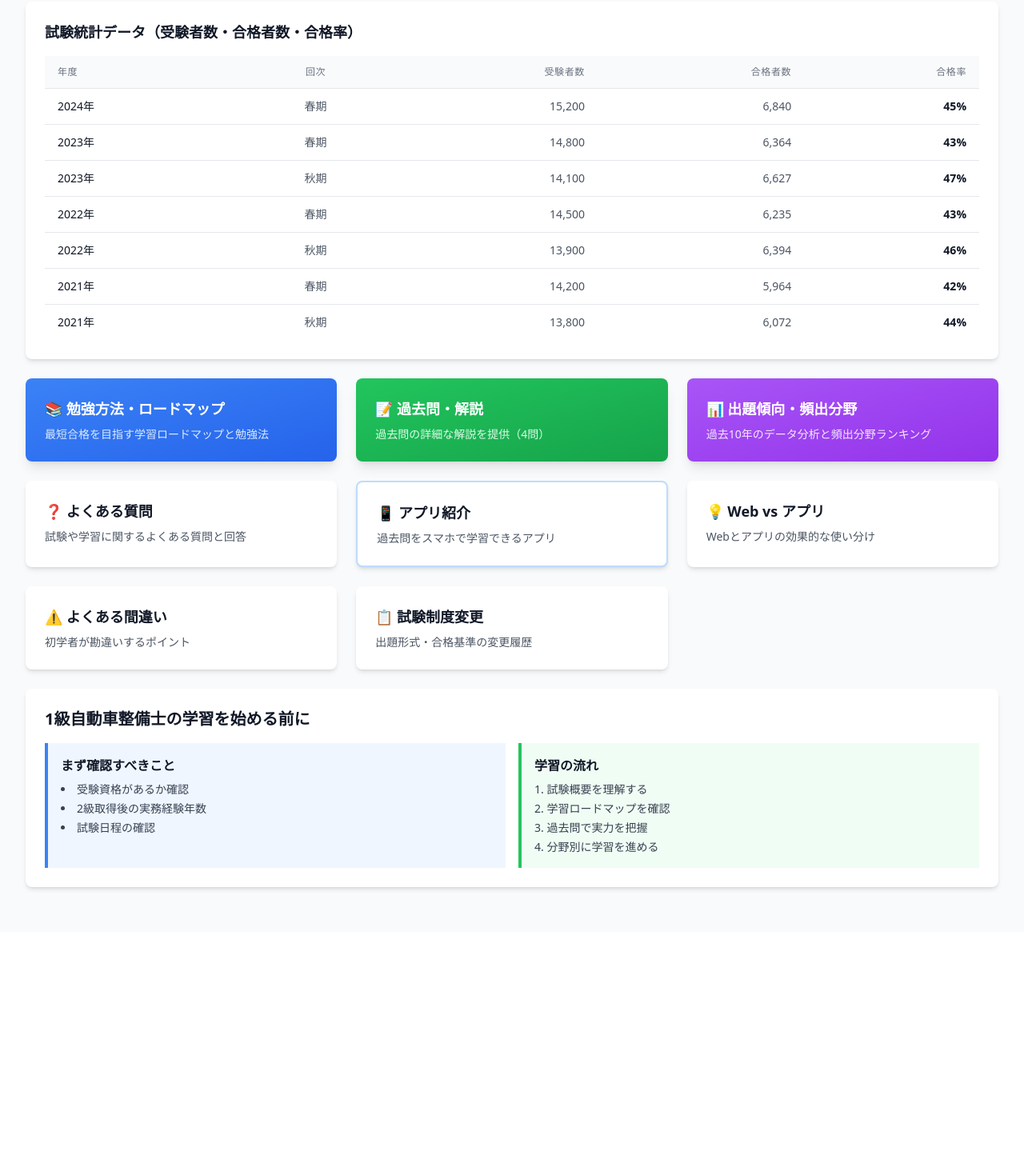
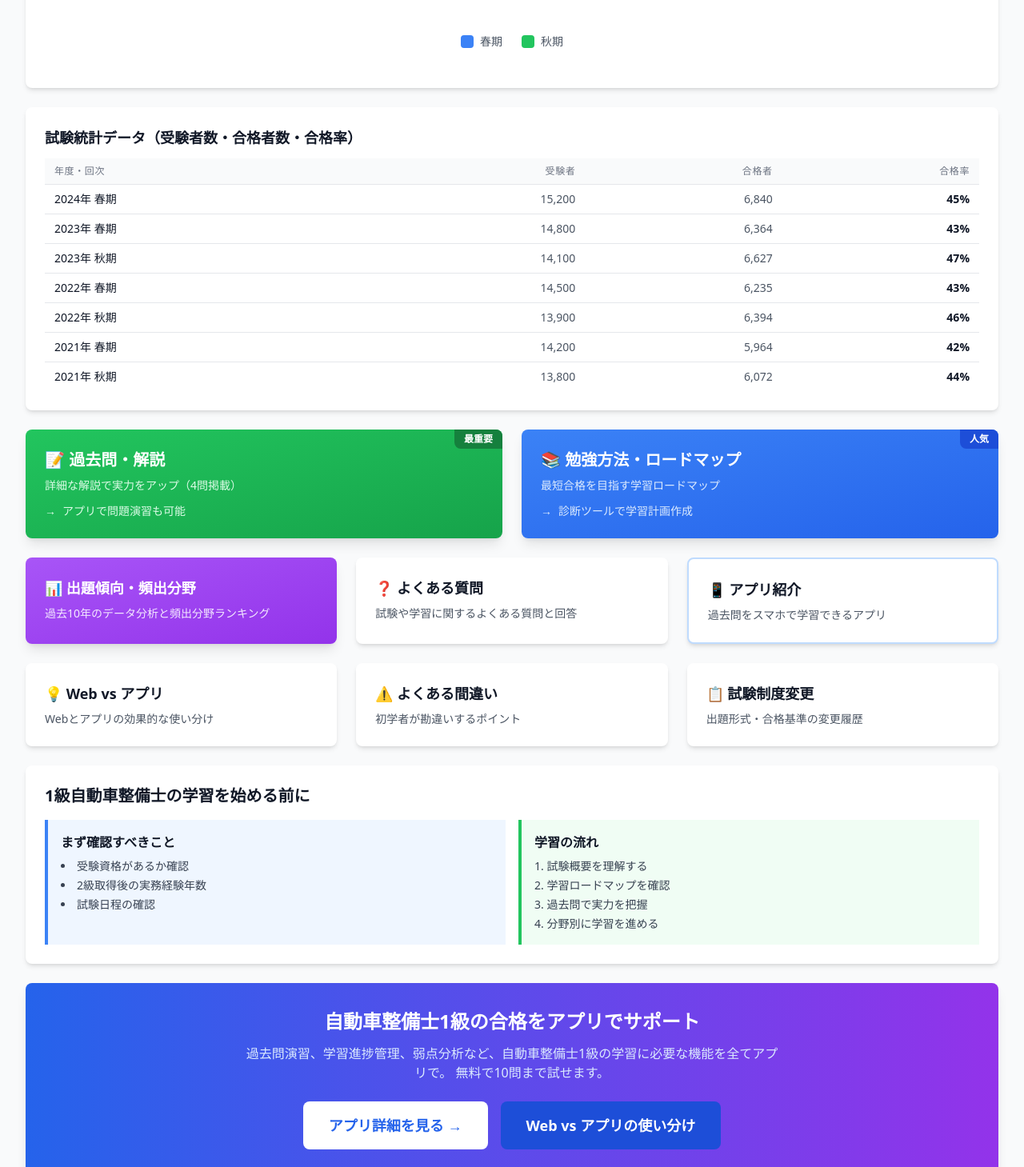
Before and after one commit to tatsu0329/licenseBlog, a Next.js app: page /certs/auto-mechanic-1 in a window 1280 px wide. Shown: the part 890-2349 px from the top of the page at 80% size. Before the commit the page ends 2055 px from the top, so only its background shows below. Built offline with nearby package versions, Linux system fonts and the light colour scheme.

Commit message:
fix: ○○を修正

```diff
--- a/app/certs/[certSlug]/diagnosis/page.tsx
+++ b/app/certs/[certSlug]/diagnosis/page.tsx
@@ -62,7 +62,7 @@ export default function DiagnosisPage() {
           <div>
             {activeTab === "study-time" && <StudyTimeDiagnosis />}
             {activeTab === "pass-possibility" && <PassPossibilityCheck />}
-            {activeTab === "weak-area" && <WeakAreaDiagnosis />}
+            {activeTab === "weak-area" && <WeakAreaDiagnosis certSlug={certSlug} />}
           </div>
         </div>
 
@@ -276,7 +276,7 @@ function PassPossibilityCheck() {
 }
 
 // 苦手分野診断
-function WeakAreaDiagnosis() {
+function WeakAreaDiagnosis({ certSlug }: { certSlug: string }) {
   return (
     <div>
       <h2 className="text-lg font-semibold text-gray-900 mb-4">
--- a/app/certs/[certSlug]/kakomon/page.tsx
+++ b/app/certs/[certSlug]/kakomon/page.tsx
@@ -64,6 +64,26 @@ export default async function KakomonPage({
       </header>
 
       <main className="max-w-7xl mx-auto px-4 sm:px-6 lg:px-8 py-8">
+        {/* アプリCTA（過去問ページのヘッダー下） */}
+        <div className="bg-gradient-to-r from-green-500 to-blue-500 rounded-lg shadow-lg p-4 md:p-6 mb-6 text-white">
+          <div className="flex flex-col sm:flex-row items-center justify-between gap-4">
+            <div>
+              <h2 className="text-lg md:text-xl font-bold mb-2">
+                📱 過去問をアプリで効率的に学習
+              </h2>
+              <p className="text-green-100 text-sm">
+                スキマ時間で繰り返し解ける。学習進捗・弱点も自動記録
+              </p>
+            </div>
+            <Link
+              href={`/certs/${cert.slug}/app`}
+              className="px-6 py-3 bg-white text-green-600 rounded-lg hover:bg-green-50 transition-colors font-semibold whitespace-nowrap"
+            >
+              アプリを見る →
+            </Link>
+          </div>
+        </div>
+
         {/* フィルター */}
         <section className="bg-white rounded-lg shadow-md p-6 mb-6">
           <h2 className="text-lg font-semibold text-gray-900 mb-4">
@@ -221,6 +241,25 @@ export default async function KakomonPage({
             </ul>
           )}
         </div>
+
+        {/* アプリCTA（過去問一覧の最後） */}
+        {questions.length > 0 && (
+          <div className="bg-gradient-to-r from-blue-500 to-green-500 rounded-lg shadow-lg p-6 mt-6 text-white text-center">
+            <h3 className="text-xl font-bold mb-2">
+              📱 過去問をアプリで効率的に学習
+            </h3>
+            <p className="text-blue-100 mb-4 max-w-2xl mx-auto">
+              スキマ時間で繰り返し解ける。学習進捗や弱点を自動で分析。
+              無料で10問まで試せます。
+            </p>
+            <Link
+              href={`/certs/${cert.slug}/app`}
+              className="inline-block px-8 py-3 bg-white text-blue-600 rounded-lg hover:bg-blue-50 transition-colors font-bold text-lg"
+            >
+              アプリ詳細を見る →
+            </Link>
+          </div>
+        )}
       </main>
     </div>
   );
--- a/app/certs/[certSlug]/page.tsx
+++ b/app/certs/[certSlug]/page.tsx
@@ -41,6 +41,26 @@ export default async function CertPage({
       </header>
 
       <main className="max-w-7xl mx-auto px-4 sm:px-6 lg:px-8 py-8">
+        {/* アプリCTA（最初のCTA - 中） */}
+        <div className="bg-gradient-to-r from-blue-500 to-green-500 rounded-lg shadow-lg p-4 md:p-6 mb-6 text-white">
+          <div className="flex flex-col md:flex-row items-center justify-between gap-4">
+            <div className="flex-1">
+              <h2 className="text-lg md:text-xl font-bold mb-2">
+                📱 {cert.shortName}の過去問をスマホで解く
+              </h2>
+              <p className="text-blue-100 text-sm md:text-base">
+                通勤・通学中にスキマ時間で学習。無料で10問まで試せます
+              </p>
+            </div>
+            <Link
+              href={`/certs/${cert.slug}/app`}
+              className="px-6 py-3 bg-white text-blue-600 rounded-lg hover:bg-blue-50 transition-colors font-semibold whitespace-nowrap"
+            >
+              アプリを見る →
+            </Link>
+          </div>
+        </div>
+
         {/* 試験概要（クイックビュー） */}
         <div className="bg-white rounded-lg shadow-md p-6 mb-6">
           <h2 className="text-xl font-semibold text-gray-900 mb-4">
@@ -103,32 +123,52 @@ export default async function CertPage({
           </div>
         )}
 
-        {/* クイックアクセスセクション */}
-        <div className="grid grid-cols-1 md:grid-cols-2 lg:grid-cols-3 gap-6 mb-6">
+        {/* メインコンテンツ（高需要×高収益を優先） */}
+        <div className="grid grid-cols-1 md:grid-cols-2 gap-6 mb-6">
+          {/* 過去問（最優先：高需要×高収益） */}
+          <Link
+            href={`/certs/${cert.slug}/kakomon`}
+            className="bg-gradient-to-br from-green-500 to-green-600 rounded-lg shadow-lg p-6 hover:shadow-xl transition-shadow text-white relative overflow-hidden"
+          >
+            <div className="absolute top-0 right-0 bg-green-700 text-white px-3 py-1 rounded-bl-lg text-xs font-semibold">
+              最重要
+            </div>
+            <h3 className="text-xl font-semibold mb-2 flex items-center gap-2">
+              📝 過去問・解説
+            </h3>
+            <p className="text-green-100 text-sm mb-3">
+              詳細な解説で実力をアップ
+              {questions.length > 0 && `（${questions.length}問掲載）`}
+            </p>
+            <div className="flex items-center gap-2 text-green-100 text-sm">
+              <span>→</span>
+              <span>アプリで問題演習も可能</span>
+            </div>
+          </Link>
+
+          {/* 勉強ロードマップ（高需要×高収益） */}
           <Link
             href={`/certs/${cert.slug}/study`}
-            className="bg-gradient-to-br from-blue-500 to-blue-600 rounded-lg shadow-lg p-6 hover:shadow-xl transition-shadow text-white"
+            className="bg-gradient-to-br from-blue-500 to-blue-600 rounded-lg shadow-lg p-6 hover:shadow-xl transition-shadow text-white relative overflow-hidden"
           >
-            <h3 className="text-lg font-semibold mb-2 flex items-center gap-2">
+            <div className="absolute top-0 right-0 bg-blue-700 text-white px-3 py-1 rounded-bl-lg text-xs font-semibold">
+              人気
+            </div>
+            <h3 className="text-xl font-semibold mb-2 flex items-center gap-2">
               📚 勉強方法・ロードマップ
             </h3>
-            <p className="text-blue-100 text-sm">
-              最短合格を目指す学習ロードマップと勉強法
+            <p className="text-blue-100 text-sm mb-3">
+              最短合格を目指す学習ロードマップ
             </p>
+            <div className="flex items-center gap-2 text-blue-100 text-sm">
+              <span>→</span>
+              <span>診断ツールで学習計画作成</span>
+            </div>
           </Link>
+        </div>
 
-          <Link
-            href={`/certs/${cert.slug}/kakomon`}
-            className="bg-gradient-to-br from-green-500 to-green-600 rounded-lg shadow-lg p-6 hover:shadow-xl transition-shadow text-white"
-          >
-            <h3 className="text-lg font-semibold mb-2 flex items-center gap-2">
-              📝 過去問・解説
-            </h3>
-            <p className="text-green-100 text-sm">
-              過去問の詳細な解説を提供
-              {questions.length > 0 && `（${questions.length}問）`}
-            </p>
-          </Link>
+        {/* その他コンテンツ */}
+        <div className="grid grid-cols-1 md:grid-cols-2 lg:grid-cols-3 gap-6 mb-6">
 
           {isAutoMechanic1 && (
             <Link
@@ -254,6 +294,31 @@ export default async function CertPage({
             </div>
           </section>
         )}
+
+        {/* アプリCTA（最後のCTA - 強） */}
+        <section className="bg-gradient-to-r from-blue-600 to-purple-600 rounded-lg shadow-lg p-6 md:p-8 mb-6 text-white text-center">
+          <h2 className="text-2xl font-bold mb-3">
+            {cert.shortName}の合格をアプリでサポート
+          </h2>
+          <p className="text-blue-100 mb-6 max-w-2xl mx-auto">
+            過去問演習、学習進捗管理、弱点分析など、{cert.shortName}の学習に必要な機能を全てアプリで。
+            無料で10問まで試せます。
+          </p>
+          <div className="flex flex-col sm:flex-row gap-4 justify-center">
+            <Link
+              href={`/certs/${cert.slug}/app`}
+              className="px-8 py-4 bg-white text-blue-600 rounded-lg hover:bg-blue-50 transition-colors font-bold text-lg"
+            >
+              アプリ詳細を見る →
+            </Link>
+            <Link
+              href={`/certs/${cert.slug}/web-vs-app`}
+              className="px-8 py-4 bg-blue-700 text-white rounded-lg hover:bg-blue-800 transition-colors font-semibold text-lg"
+            >
+              Web vs アプリの使い分け
+            </Link>
+          </div>
+        </section>
       </main>
     </div>
   );
--- a/components/charts/ExamStatsTable.tsx
+++ b/components/charts/ExamStatsTable.tsx
@@ -30,27 +30,25 @@ export default function ExamStatsTable({
   const sortedData = [...data].sort((a, b) => b.year - a.year);
 
   return (
-    <div className="bg-white rounded-lg shadow-md p-6">
+    <div className="bg-white rounded-lg shadow-md p-4 md:p-6">
       {title && (
-        <h3 className="text-lg font-semibold text-gray-900 mb-4">{title}</h3>
+        <h3 className="text-base md:text-lg font-semibold text-gray-900 mb-3">{title}</h3>
       )}
-      <div className="overflow-x-auto">
+      <div className="overflow-x-auto -mx-4 md:mx-0">
+        <div className="inline-block min-w-full align-middle">
           <table className="min-w-full divide-y divide-gray-200">
             <thead className="bg-gray-50">
               <tr>
-              <th className="px-4 py-3 text-left text-xs font-medium text-gray-500 uppercase tracking-wider">
-                年度
+                <th className="px-2 py-2 md:px-3 md:py-2 text-left text-xs font-medium text-gray-500 uppercase tracking-wider">
+                  年度・回次
                 </th>
-              <th className="px-4 py-3 text-center text-xs font-medium text-gray-500 uppercase tracking-wider">
-                回次
+                <th className="px-2 py-2 md:px-3 md:py-2 text-right text-xs font-medium text-gray-500 uppercase tracking-wider">
+                  受験者
                 </th>
-              <th className="px-4 py-3 text-right text-xs font-medium text-gray-500 uppercase tracking-wider">
-                受験者数
+                <th className="px-2 py-2 md:px-3 md:py-2 text-right text-xs font-medium text-gray-500 uppercase tracking-wider">
+                  合格者
                 </th>
-              <th className="px-4 py-3 text-right text-xs font-medium text-gray-500 uppercase tracking-wider">
-                合格者数
-              </th>
-              <th className="px-4 py-3 text-right text-xs font-medium text-gray-500 uppercase tracking-wider">
+                <th className="px-2 py-2 md:px-3 md:py-2 text-right text-xs font-medium text-gray-500 uppercase tracking-wider">
                   合格率
                 </th>
               </tr>
@@ -60,23 +58,20 @@ export default function ExamStatsTable({
                 <React.Fragment key={item.year}>
                   {item.spring && (
                     <tr className="hover:bg-gray-50">
-                    <td className="px-4 py-3 whitespace-nowrap text-sm font-medium text-gray-900">
-                      {item.year}年
+                      <td className="px-2 py-2 md:px-3 md:py-2 whitespace-nowrap text-xs md:text-sm font-medium text-gray-900">
+                        {item.year}年 春期
                       </td>
-                    <td className="px-4 py-3 whitespace-nowrap text-sm text-center text-gray-600">
-                      春期
-                    </td>
-                    <td className="px-4 py-3 whitespace-nowrap text-sm text-right text-gray-600">
+                      <td className="px-2 py-2 md:px-3 md:py-2 whitespace-nowrap text-xs md:text-sm text-right text-gray-600">
                         {item.spring.examinees
                           ? item.spring.examinees.toLocaleString()
                           : "-"}
                       </td>
-                    <td className="px-4 py-3 whitespace-nowrap text-sm text-right text-gray-600">
+                      <td className="px-2 py-2 md:px-3 md:py-2 whitespace-nowrap text-xs md:text-sm text-right text-gray-600">
                         {item.spring.passers
                           ? item.spring.passers.toLocaleString()
                           : "-"}
                       </td>
-                    <td className="px-4 py-3 whitespace-nowrap text-sm text-right font-semibold text-gray-900">
+                      <td className="px-2 py-2 md:px-3 md:py-2 whitespace-nowrap text-xs md:text-sm text-right font-semibold text-gray-900">
                         {item.spring.passRate !== undefined
                           ? `${item.spring.passRate}%`
                           : "-"}
@@ -85,23 +80,20 @@ export default function ExamStatsTable({
                   )}
                   {item.autumn && (
                     <tr key={`${item.year}-autumn`} className="hover:bg-gray-50">
-                    <td className="px-4 py-3 whitespace-nowrap text-sm font-medium text-gray-900">
-                      {item.year}年
+                      <td className="px-2 py-2 md:px-3 md:py-2 whitespace-nowrap text-xs md:text-sm font-medium text-gray-900">
+                        {item.year}年 秋期
                       </td>
-                    <td className="px-4 py-3 whitespace-nowrap text-sm text-center text-gray-600">
-                      秋期
-                    </td>
-                    <td className="px-4 py-3 whitespace-nowrap text-sm text-right text-gray-600">
+                      <td className="px-2 py-2 md:px-3 md:py-2 whitespace-nowrap text-xs md:text-sm text-right text-gray-600">
                         {item.autumn.examinees
                           ? item.autumn.examinees.toLocaleString()
                           : "-"}
                       </td>
-                    <td className="px-4 py-3 whitespace-nowrap text-sm text-right text-gray-600">
+                      <td className="px-2 py-2 md:px-3 md:py-2 whitespace-nowrap text-xs md:text-sm text-right text-gray-600">
                         {item.autumn.passers
                           ? item.autumn.passers.toLocaleString()
                           : "-"}
                       </td>
-                    <td className="px-4 py-3 whitespace-nowrap text-sm text-right font-semibold text-gray-900">
+                      <td className="px-2 py-2 md:px-3 md:py-2 whitespace-nowrap text-xs md:text-sm text-right font-semibold text-gray-900">
                         {item.autumn.passRate !== undefined
                           ? `${item.autumn.passRate}%`
                           : "-"}
@@ -114,5 +106,6 @@ export default function ExamStatsTable({
           </table>
         </div>
       </div>
+    </div>
   );
 }
```
Also changed, not shown: app/certs/[certSlug]/faq/page.tsx (+50 -15 lines), app/certs/[certSlug]/kakomon/[year]/[season]/[category]/[qid]/page.tsx (+44 -4 lines), app/certs/[certSlug]/overview/page.tsx (+24 -0 lines), 1 other file (tests, documents, lock files or other folders). Lines whose indentation alone changed are shown as unchanged.
